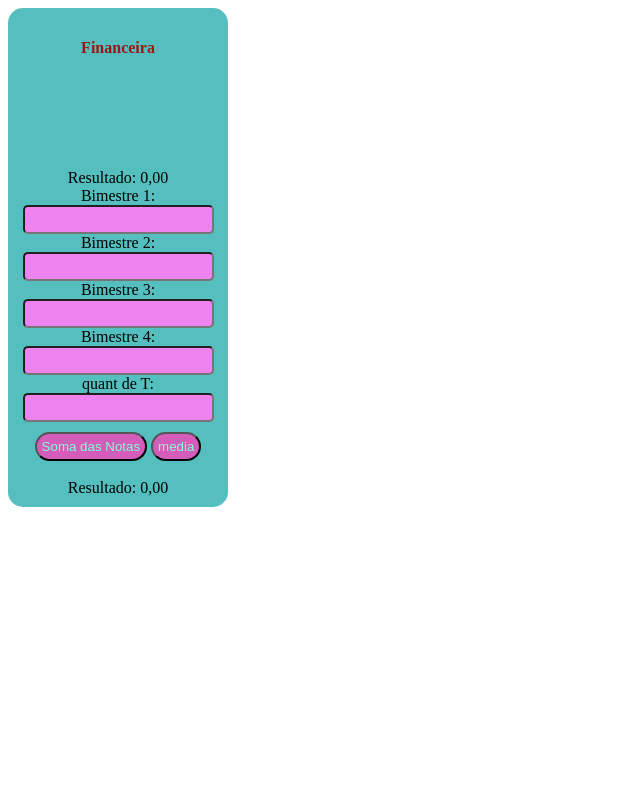
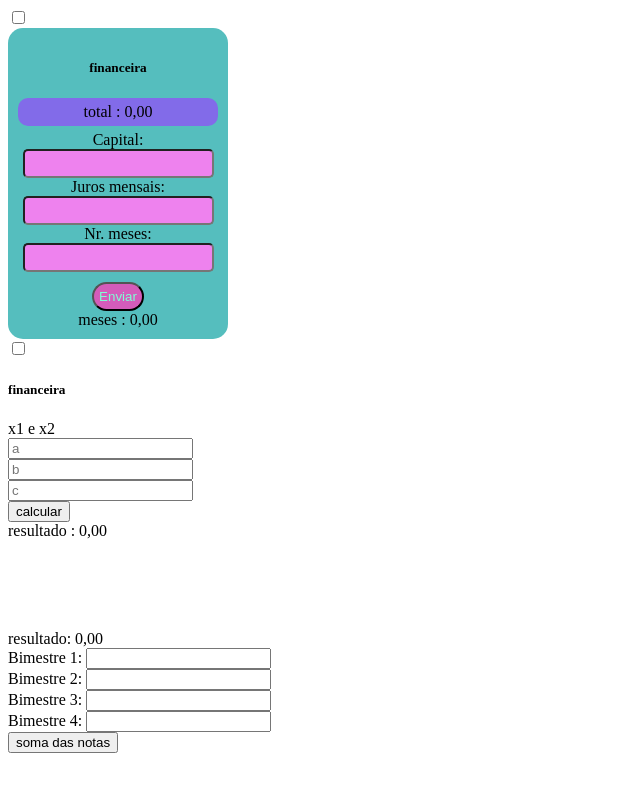
Before and after one commit to larilindaa/primeirof_3t, a plain HTML site: page index.html in a window 1280 px wide. Shown: the whole page, without its empty margins (0-640 px from the left). Drawn offline with Linux system fonts and the light colour scheme.

Commit message:
Update index.html

```diff
--- a/index.html
+++ b/index.html
@@ -11,37 +11,56 @@
 </head>
 
 <body>
-    <input type="checkbox"   id="input-calcF">
-     <div class="calculadora">
-        <label for="input-calcF">
-            <h4>Financeira</h4>
-        </label>
-        <div class="calcF">
-          <div id="spTotal">
-            <span id="total">Total: 0,00</span>
-        </div>
+<input type="checkbox" id="input-calcf">
+
+    <div class="calculadora">
+
+<label for="input-calcf"><h5>financeira</h5></label>
+<div class="calcf">
+       <div id="spTotal">
+          <span id="total">total : 0,00</span>
+       </div>
         Capital: <input id="valor" type="text"><br>
         Juros mensais: <input id="juros" type="text"><br>
         Nr. meses: <input id="meses" type="text"><br>
-        <button onclick="total()">Enviar</button><br>
+        <button onclick="total()"> Enviar</button><br>
         <div id="spMes">
-            <span id="mes">Meses</span>
-        </div>
+            <span id="mes">meses : 0,00</span>
+         </div>
 
     </div>
+</div>
+<input type="checkbox" id="input-calcesg">
+
+    <div class="calculadoraesg">
+
+<label for="input-calcesg"><h5>financeira</h5></label>
+<div class="calcesg">
+       <div id="spraiz">
+          <span id="raiz">x1 e x2</span>
+       </div>
+        <input id="a" placeholder="a" type="text"><br>
+        <input id="b" placeholder="b" type="text"><br>
+        <input id="c" placeholder="c" type="text"><br>
+        <button onclick="calcularesg()"> calcular</button><br>
+
+            <span id="result">resultado : 0,00</span>
+         </div>
+
+    </div>
+</div>
 
     <br><br><br><br><br>
-    <span id="resul">Resultado: 0,00</span><br>
+
+    <span id="result">resultado: 0,00</span><br>
     Bimestre 1: <input id="b1" type="text"><br>
     Bimestre 2: <input id="b2" type="text"><br>
     Bimestre 3: <input id="b3" type="text"><br>
     Bimestre 4: <input id="b4" type="text"><br>
-    quant de T: <input id="m1" type="text"><br>
 
-    <button onclick="somaNota()">Soma das Notas</button>
-    <button onclick="tata()">media</button>
-    <br><br>
-    <span id="RESULTADO">Resultado: 0,00</span><br>
+    <button onclick="jota()">soma das notas</button>
+
+
 
 
 
```
